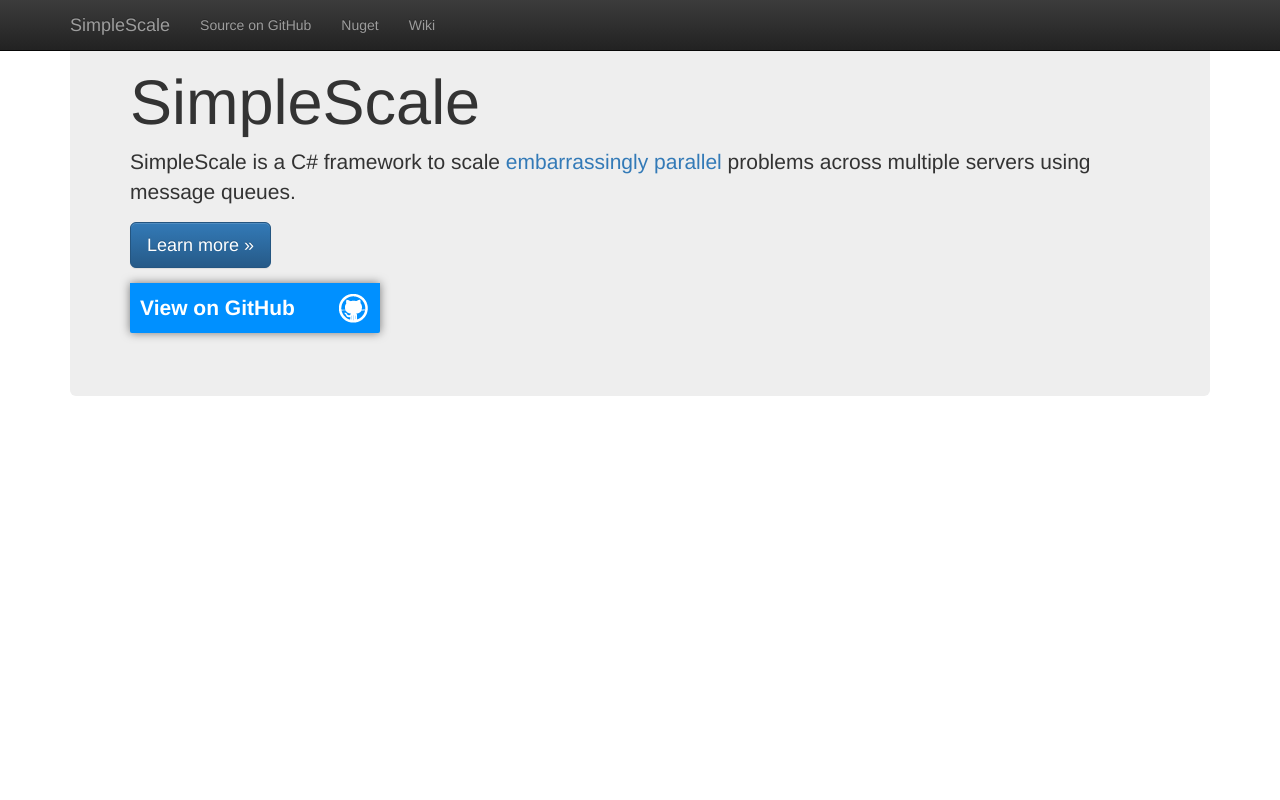
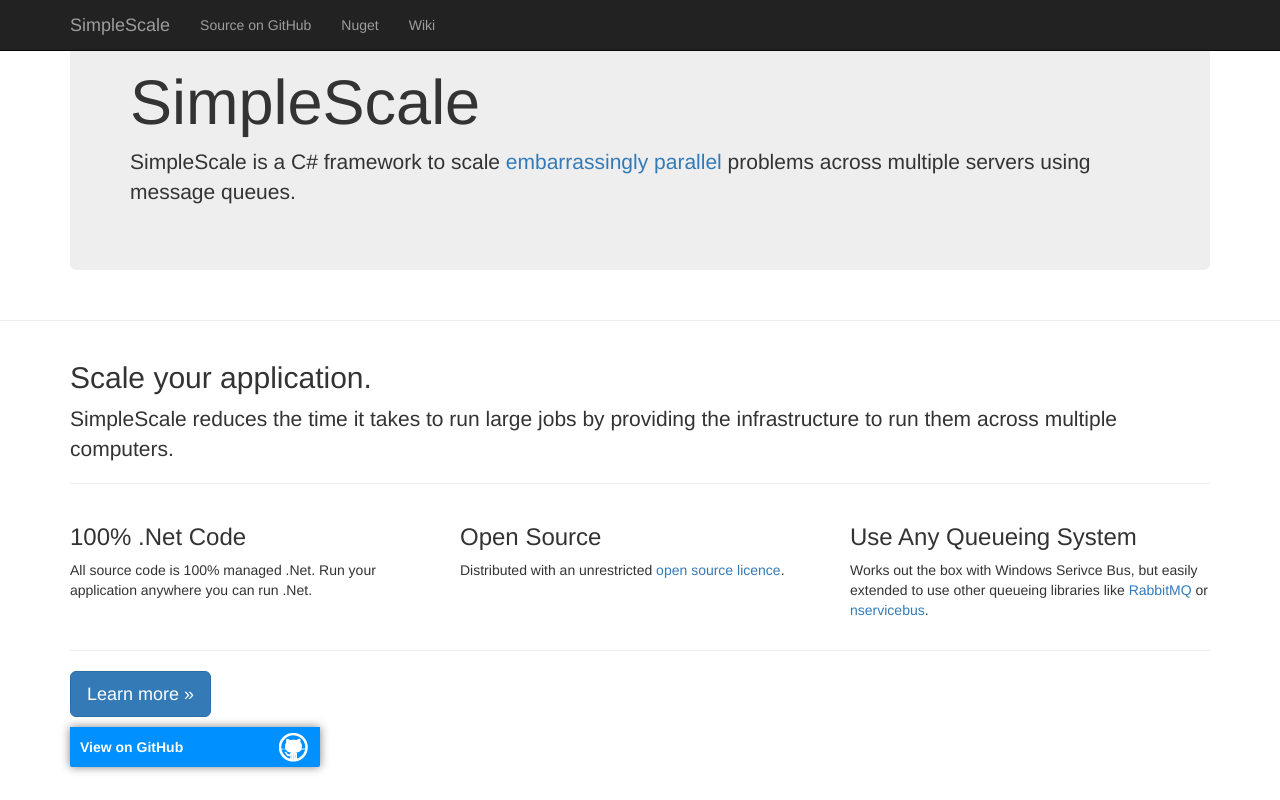
Before and after one commit to SimpleScale/SimpleScale.github.io, a plain HTML site: page index.html in a window 1280 px wide. Drawn offline with nearby package versions, Linux system fonts and the light colour scheme.

Commit message:
Added new content to website

```diff
--- a/index.html
+++ b/index.html
@@ -6,7 +6,6 @@
     <meta name="viewport" content="width=device-width, initial-scale=1">
 
     <link rel="stylesheet" type="text/css" href="http://netdna.bootstrapcdn.com/bootstrap/3.1.1/css/bootstrap.min.css">
-    <link rel="stylesheet" type="text/css" href="http://netdna.bootstrapcdn.com/bootstrap/3.1.1/css/bootstrap-theme.min.css">
     <link rel="stylesheet" type="text/css" media="screen" href="stylesheets/stylesheet.css">
 
     <script src="http://code.jquery.com/jquery-1.11.0.min.js"></script>
@@ -44,17 +43,50 @@
         <div class="jumbotron">
             <h1>SimpleScale</h1>
             <p>
-                SimpleScale is a C# framework to scale <a href="http://en.wikipedia.org/wiki/Embarrassingly_parallel">
+                SimpleScale is a C# framework to scale
+                <a href="http://en.wikipedia.org/wiki/Embarrassingly_parallel">
                     embarrassingly parallel
                 </a> problems across multiple servers using message queues.
             </p>
+
+        </div>
+    </div>
+
+
+        <hr class="half-rule">
+
+        <div class="bs-docs-featurette">
+            <div class="container">
+                <h2 class="bs-docs-featurette-title">Scale your application.</h2>
+                <p class="lead">SimpleScale reduces the time it takes to run large jobs by providing the infrastructure to run them across multiple computers.</p>
+
+                <hr class="half-rule">
+
+                <div class="row">
+                    <div class="col-sm-4">
+                        <!--<img src="images/Microsoft_.NET_Framework_v4.5_logo.png" alt="100% .Net Code" class="img-responsive">-->
+                        <h3>100% .Net Code</h3>
+                        <p>All source code is 100% managed .Net. Run your application anywhere you can run .Net.</p>
+                    </div>
+                    <div class="col-sm-4">
+                        <!--<img src="images/OS.png" alt="Open Source" class="img-responsive">-->
+                        <h3>Open Source</h3>
+                        <p>Distributed with an unrestricted <a href="https://github.com/SimpleScale/SimpleScale/blob/master/LICENSE.txt">open source licence</a>.</p>
+                    </div>
+                    <div class="col-sm-4">
+                        <h3>Use Any Queueing System</h3>
+                        <p>Works out the box with Windows Serivce Bus, but easily extended to use other queueing libraries like <a href="https://www.rabbitmq.com/">RabbitMQ</a> or <a href="http://particular.net/NServiceBus">nservicebus</a>.</p>
+                    </div>
+                </div>
+
+                <hr class="half-rule">
                 <p>
                     <a href="https://github.com/SimpleScale/SimpleScale/wiki" class="btn btn-primary btn-lg" role="button">Learn more &raquo;</a>
-            </p>
                 </p>
                 <p>
                     <a id="forkme_banner" href="https://github.com/SimpleScale/SimpleScale">View on GitHub</a>
                 </p>
+            </div>
         </div>
     </div>
 
@@ -70,5 +102,7 @@
         ga('send', 'pageview');
 
     </script>
+
 </body>
+
 </html>
```
Also changed, not shown: images/Microsoft_.NET_Framework_v4.5_logo.png (added), images/OS.png (added), images/ScaleComputers.png (added). Lines whose indentation alone changed are shown as unchanged.
